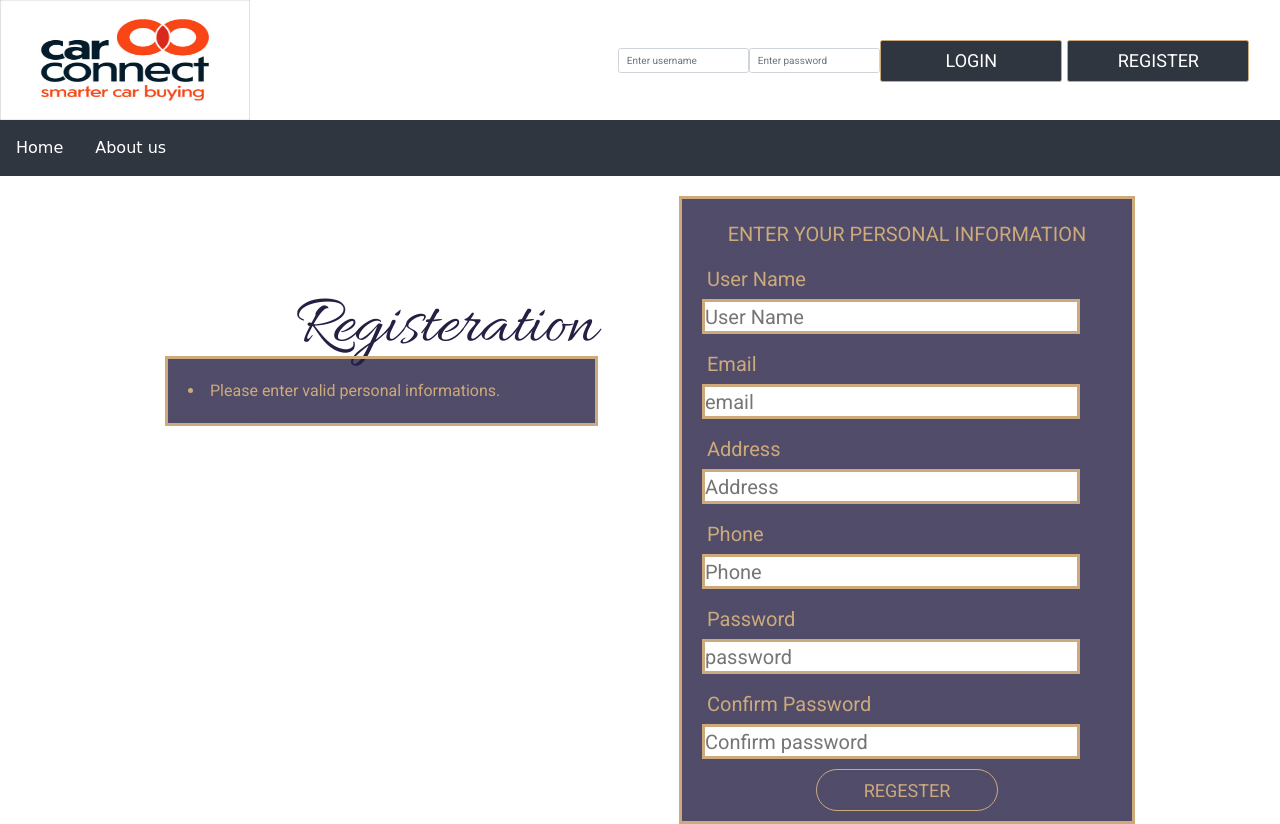
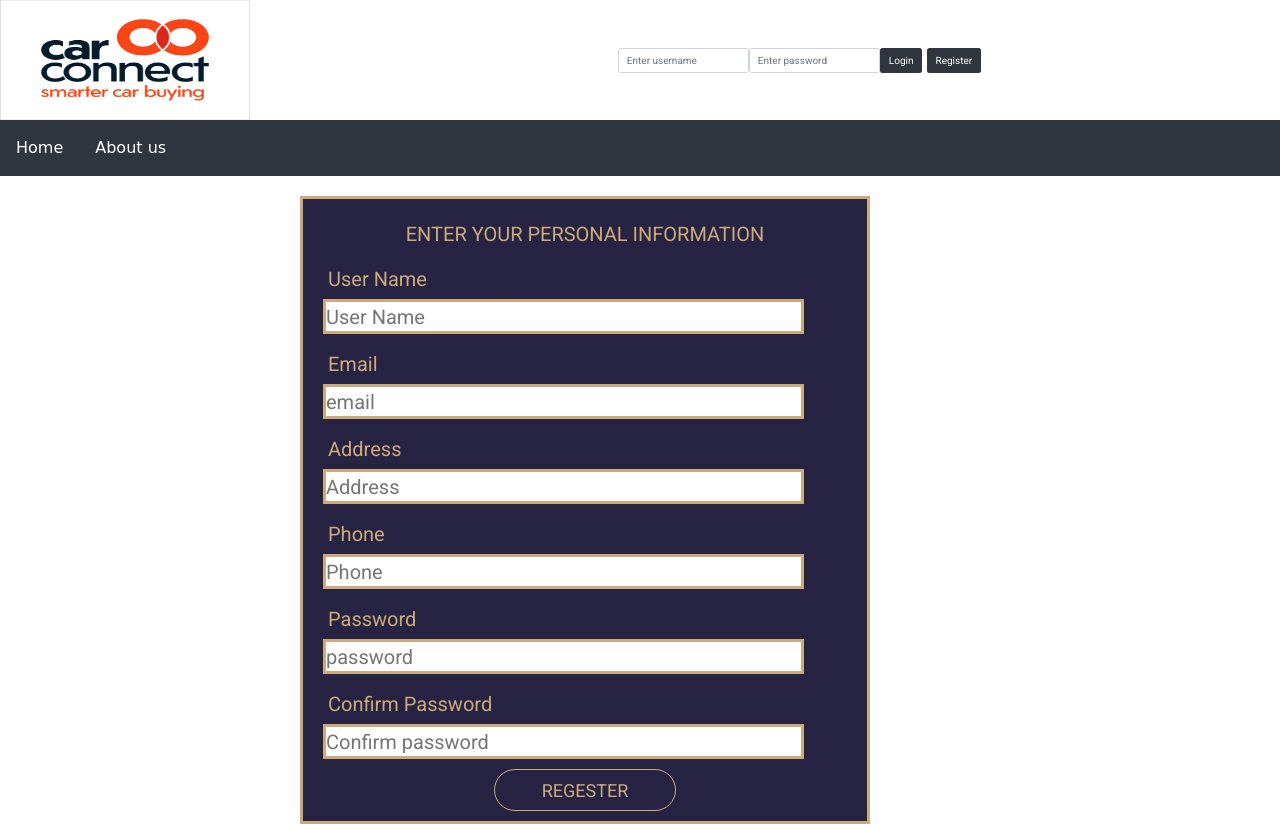
Before and after one commit to FatmaMohamedSoliman/CarPurchasing, a PHP site: page /index.php?content=Car_Registeration in a window 1280 px wide. Run offline with PHP 8.4, Linux system fonts and the light colour scheme.

Commit message:
update the registration form

```diff
--- a/Car_implementation/Car_php/pages/Car_Registeration.php
+++ b/Car_implementation/Car_php/pages/Car_Registeration.php
@@ -2,10 +2,23 @@
     <link href="https://fonts.googleapis.com/css?family=Roboto" rel="stylesheet">
     <link href="https://fonts.googleapis.com/css?family=Allura" rel="stylesheet">
     <link rel="stylesheet" type="text/css" media="screen" href="css/stylesheet.css" />
+
+
+
+
+
+
 <style>
 body {
   height: 60rem;
 }
+.form{
+	background-color: #2f3640;
+	align: center;
+	margin-left: 25%;
+    margin-right:25%;
+    width: 50%;
+	}
 </style>
 
 
@@ -47,12 +60,7 @@
                 <input type="submit" value="Regester" id="login" class="login txt-input btn btn--dark  btn--rounded btn--transparent btn--move">
 
         </form>
-        <div class="headline">Registeration</div>
-        <div class="instructions">
 
-        <div class="instructions-item">Please enter valid personal informations.</div>
-
-        </div>
     </div>
     <script src="js/main.js"></script>
 	<script>
--- a/Car_implementation/css/stylesheet.css
+++ b/Car_implementation/css/stylesheet.css
@@ -87,7 +87,7 @@
       justify-content: space-evenly;
       align-items: center; }
 
-.btn {
+.content .btn {
   display: inline-block;
   text-decoration: none;
   height: 4.2rem;
```
Also changed, not shown: Car_implementation/Car_php/pages/car_aboutus.php (+15 -7 lines).
